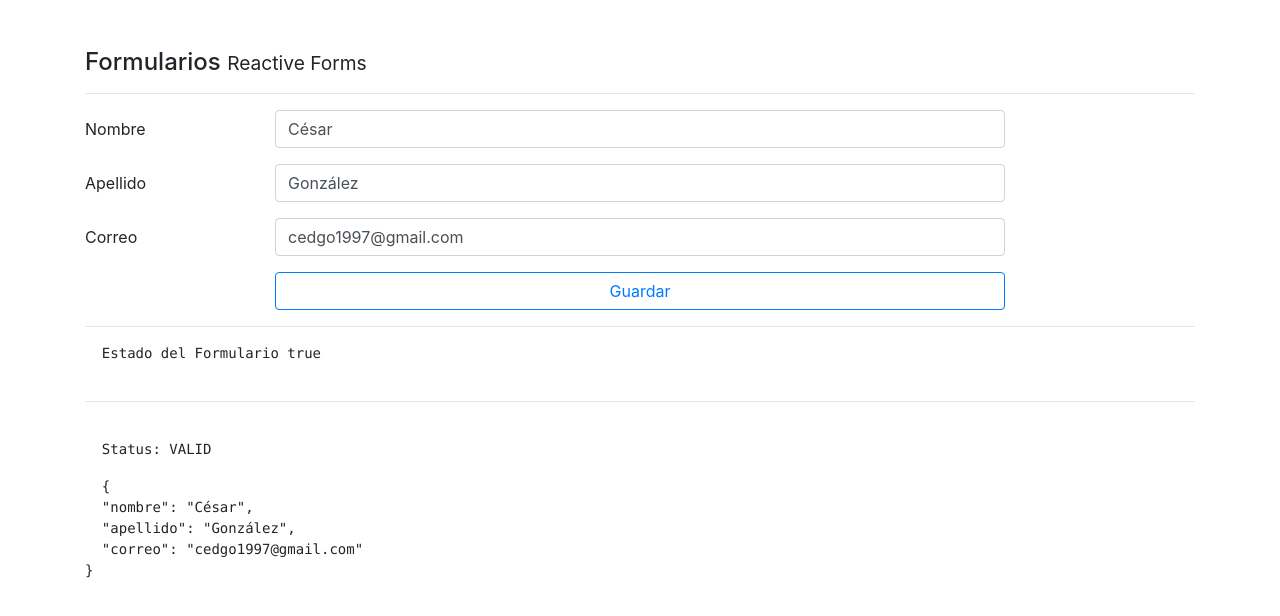
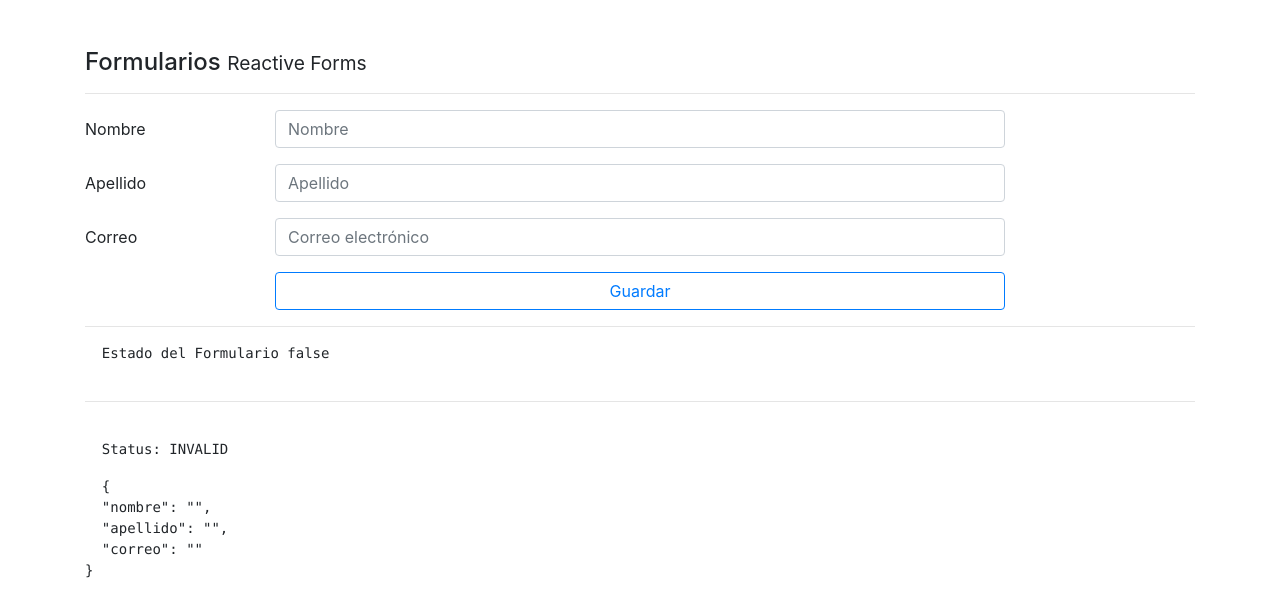
Before and after one commit to Cedgo1997/Angular-Forms, an Angular app: page /reactive in a window 1280 px wide. Shown: the top 616 px of the page. Built offline with nearby package versions, Linux system fonts and the light colour scheme.

Commit message:
Validators added

```diff
--- a/src/app/pages/reactive/reactive.component.ts
+++ b/src/app/pages/reactive/reactive.component.ts
@@ -1,5 +1,5 @@
 import { Component, OnInit } from "@angular/core";
-import { FormGroup, FormBuilder } from "@angular/forms";
+import { FormGroup, FormBuilder, Validators } from "@angular/forms";
 
 @Component({
   selector: "app-reactive",
@@ -17,9 +17,9 @@
 
   crearFormulario() {
     this.forma = this.fb.group({
-      nombre: ['César'],
-      apellido: ['González'],
-      correo: ['cedgo1997@gmail.com'],
+      nombre: ['', [Validators.required, Validators.minLength(5)]],
+      apellido: ['', [Validators.required, Validators.minLength(5)]],
+      correo: ['', [Validators.required, Validators.pattern('[a-z0-9._%+-]+@[a-z0-9.-]+\.[a-z]{2,3}$')]],
     });
   }
 
```
